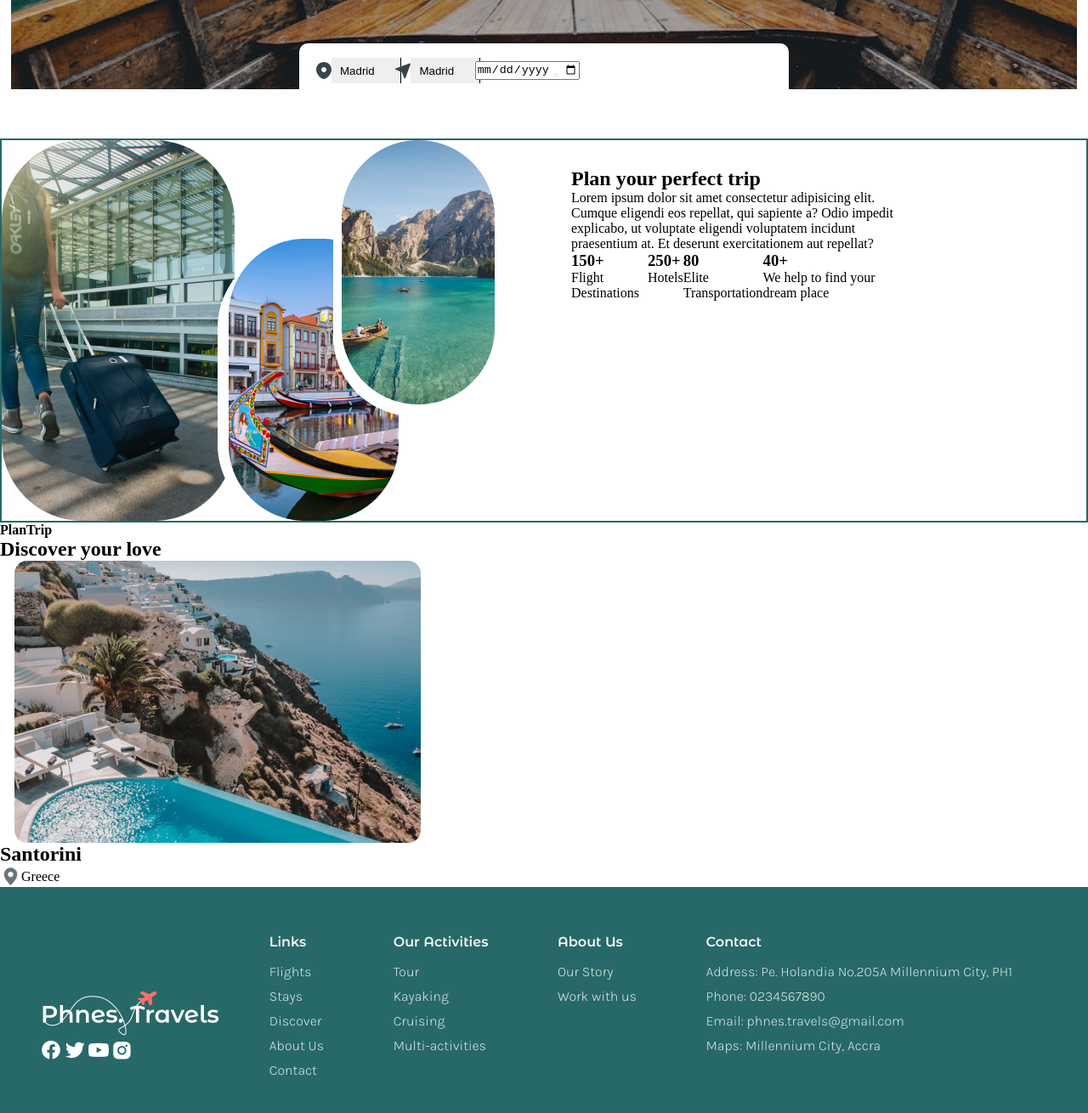
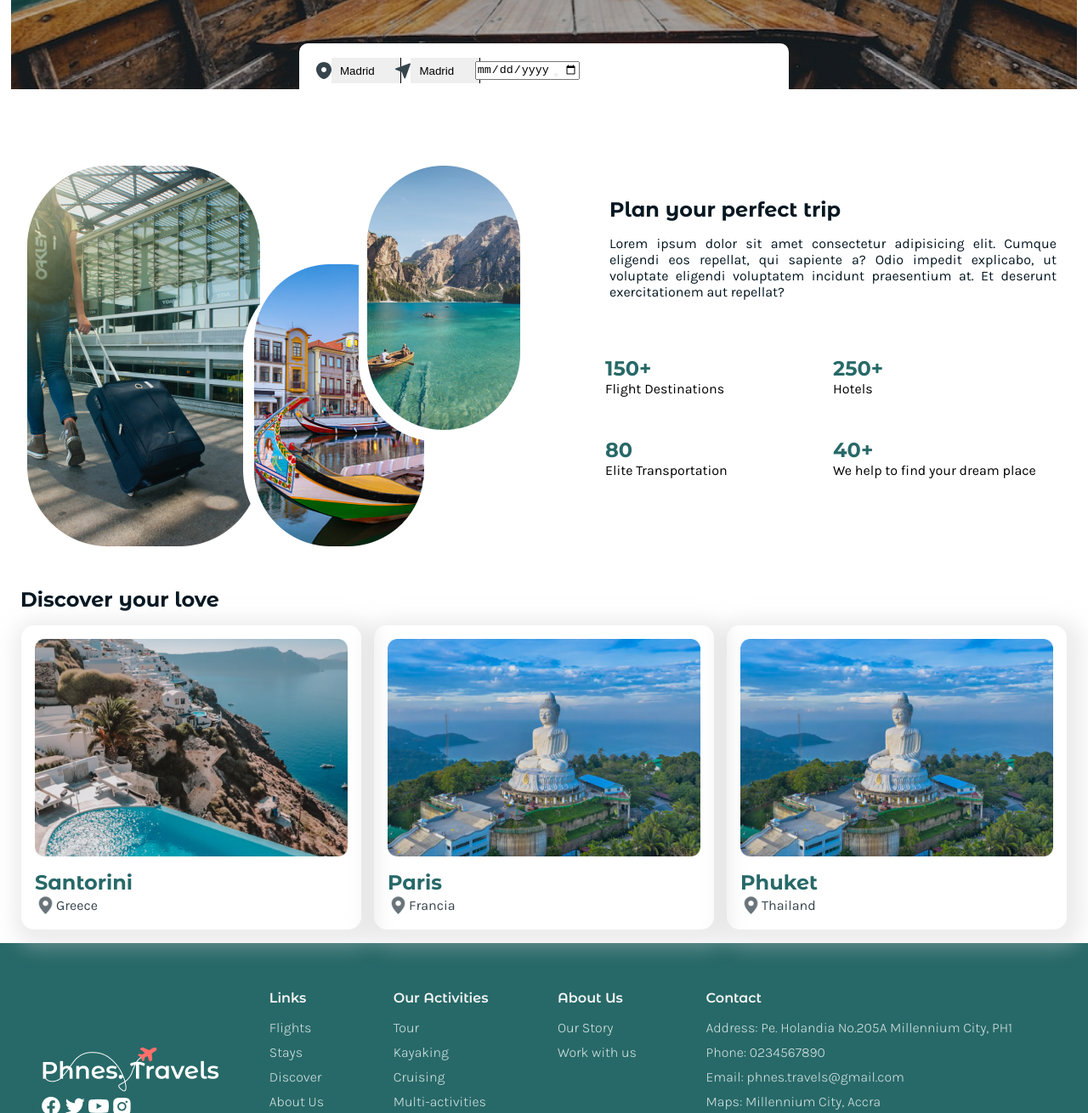
Before and after one commit to Brisnayu/Proyecto-GRUPO1, a website built with Vite: page index.html in a window 1280 px wide. Shown: the part 557-1867 px from the top of the page at 85% size. Built offline with nearby package versions, Linux system fonts and the light colour scheme; files whose address does not match are found by name.

Commit message:
estilos home plan trip y discover

```diff
--- a/src/components/CityCard/citycard.css
+++ b/src/components/CityCard/citycard.css
@@ -1,8 +1,17 @@
 .container-card {
+    border-radius: 15px;
     display: flex;
     flex-direction: column;
     align-items: center;
-    width: 32rem;
+    width: 25rem;
+    -webkit-box-shadow: 5px 7px 22px 14px rgba(209,209,209,0.4);
+    -moz-box-shadow: 5px 7px 22px 14px rgba(209,209,209,0.4);
+    box-shadow: 5px 7px 22px 14px rgba(209,209,209,0.4);
+}
+
+.container-card > img {
+    padding: 1rem;
+    width: 100%;
 }
 
 .container-text-card {
@@ -11,6 +20,17 @@
     justify-content: flex-start;
     width: 100%;
     height: 100%;
+    padding: 0 0 1rem 1rem;
+}
+
+.container-text-card > h2 {
+    font-family: var(--font-family-montserrat);
+    color: var(--color-primary);
+}
+
+.container-text-card > div > p {
+    color: var(--color-secondary);
+    font-family: var(--font-family-karla);
 }
 
 .container-text-card > div {
--- a/src/components/PlanTrip/PlanTrip.css
+++ b/src/components/PlanTrip/PlanTrip.css
@@ -1,7 +1,8 @@
 .plantrip-container {
     width: 100%;
+    margin: 1rem;
+    padding: 1rem;
     display: grid;
-    border: 2px solid var(--color-primary);
     grid-template-columns: 1fr 1fr;
     grid-template-rows: 1fr;
     grid-template-areas:
@@ -18,13 +19,45 @@
 }
 
 .plantrip-info {
+    display: grid;
+    font-family: var(--font-family-montserrat);
     margin: 2rem;
-    max-width: 60%;
-    grid-template-columns: 2fr;
-    grid-template-rows: 1fr;
+    padding-left: 1.5rem;
+    max-width: 100%;
+    grid-template-columns: 1fr;
+    grid-template-rows: 1fr 1fr;
     grid-area: plantripinfo;
 }
 
+.plantrip-main {
+    margin: 5px;
+}
+
+.plantrip-main > h2 {
+   font-size: 1.5rem;
+   color:var(--color-text);
+}
+
+.plantrip-main > p {
+    display: flex;
+    color:var(--color-text);
+    text-align: justify;
+    margin-top: 1rem;
+    font-family: var(--font-family-karla);
+}
+
+.plantrip-statistics > div > p {
+    font-family:var(--font-family-karla);
+}
+
+.plantrip-statistics > div > h3 {
+    font-size: 1.5rem;
+    font-family: var(--font-family-montserrat);
+    color: var(--color-primary);
+}
+
 .plantrip-statistics {
-    display: flex;
+    display: grid;
+    grid-template-columns: 1fr 1fr;
+    grid-template-rows: 1fr 1fr;
 }
--- a/src/pages/Home/Home.css
+++ b/src/pages/Home/Home.css
@@ -0,0 +1,16 @@
+.love-container {
+    display: flex;
+    gap: 15px;
+    align-items: center;
+    justify-content: center;
+}
+
+.discover {
+    padding: 1rem;
+}
+
+.discover > h2 {
+    margin: 0 0 1rem 0.5rem;
+    color: var( --color-text);
+    font-family: var(--font-family-montserrat);
+}
--- a/src/pages/Home/Home.js
+++ b/src/pages/Home/Home.js
@@ -7,10 +7,14 @@ export const Home = () => {
 
     main.innerHTML = `
         ${PlanTrip()}
-        <div>
-            <h4>PlanTrip</h4>
+        <div class="discover">
             <h2>Discover your love</h2>
+
+        <div class="love-container">
             ${Citycard("./src/assets/img/santorini.png", "Santorini", "Greece")}
+            ${Citycard("./src/assets/img/phuket.png", "Paris", "Francia")}
+            ${Citycard("./src/assets/img/phuket.png", "Phuket", "Thailand")}
+            </div>
         </div>
     `
 };
--- a/style.css
+++ b/style.css
@@ -6,7 +6,7 @@
     --color-background:whitesmoke;
     --color-primary:#276968;
     --color-secondary:#37454D;
-    --color-text: #051721;
+    --color-text:#051721;
     --color-grey: #E9F0F0E5;
     --font-family-karla: 'Karla', sans-serif;
     --font-family-montserrat: 'Montserrat Alternates', sans-serif;
```
Also changed, not shown: src/assets/img/paris2.png (added), src/assets/img/phuket.png (added).
